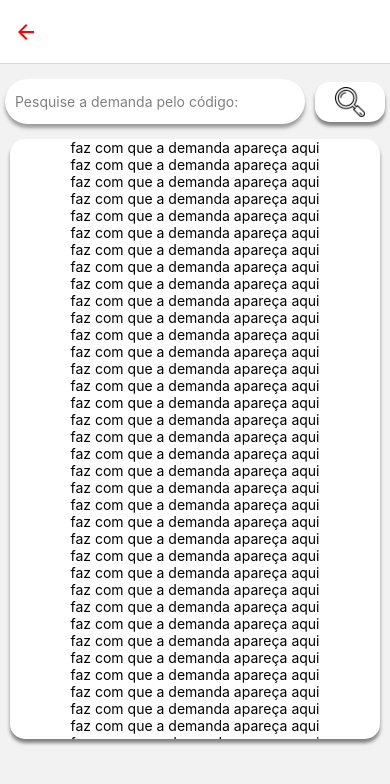
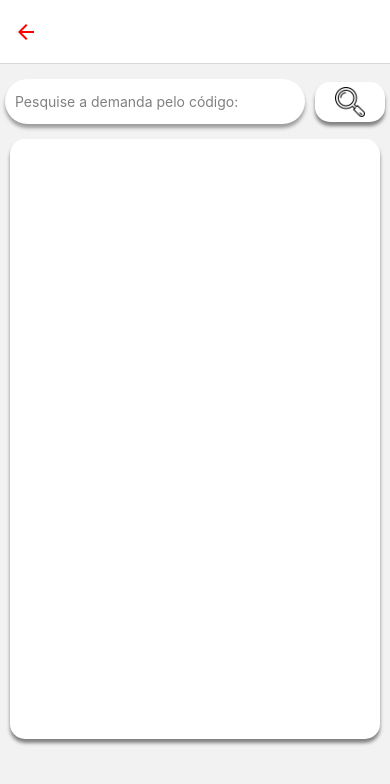
Before and after one commit to EduardoSBM/Tranportadora-React-Native, a React Native app: screen /PesquisaouDeletaDemanda in a window 390 px wide. Shown: the top 784 px of the page. Built offline with nearby package versions, Linux system fonts and the light colour scheme.

Commit message:
os tres deletar e pesquisar ta pronto

```diff
--- a/Screens/PesquisaouDeletaCaminhao.js
+++ b/Screens/PesquisaouDeletaCaminhao.js
@@ -10,7 +10,7 @@ export default function PesquisaouDeletaCaminhao({ navigation }) {
   const [pesquisa, setPesquisa] = useState(null)
 
 
-  function search(){
+  function Search(){
     const caminhao = collection(database, 'Caminhao')
     const listen = onSnapshot(caminhao, (query) => {
       const list = []
@@ -42,7 +42,7 @@ export default function PesquisaouDeletaCaminhao({ navigation }) {
         onChange={e => setSerach(e.target.value)}
         />
         <View style={styles.square1}>
-          <TouchableOpacity onPress={search}>
+          <TouchableOpacity onPress={Search}>
           <Image
             style={styles.lupa}
             source={require('../ft/lupa.png')}
--- a/Screens/PesquisaouDeletaDemanda.js
+++ b/Screens/PesquisaouDeletaDemanda.js
@@ -3,13 +3,14 @@ import { View, StyleSheet, Text, TextInput, Image, TouchableOpacity } from 'reac
 import {database, doc, deleteDoc} from '../configs/firebaseConfig';
 import { onSnapshot, collection } from 'firebase/firestore';
 import { FlatList, ScrollView } from 'react-native-gesture-handler';
+import AntDesign from '@expo/vector-icons/AntDesign';
 
 export default function PesquisaouDeletaDemanda({ navigation }) {
 
   const [pesquisa, setPesquisa] = useState([])
 
-  function PesquisaDemanda(){
-    const PesquisaDemanda = collection(database, 'Tasks')
+  function Search(){
+    const PesquisaDemanda = collection(database, 'Demanda')
     const listen = onSnapshot(PesquisaDemanda, (query) => {
       const list = []
       query.forEach((doc) => {
@@ -17,7 +18,12 @@ export default function PesquisaouDeletaDemanda({ navigation }) {
       })
       setPesquisa(list)
     })
-    return () => listen();
+  }
+
+  function deleteDemanda(id){
+
+    const taskDocRef = doc(database, "Demanda", id);
+    deleteDoc(taskDocRef)
   }
 
 
@@ -34,7 +40,7 @@ export default function PesquisaouDeletaDemanda({ navigation }) {
         onChange={e => setSerach(e.target.value)}
         />
         <View style={styles.square1}>
-          <TouchableOpacity onPress={PesquisaDemanda}>
+          <TouchableOpacity onPress={Search}>
           <Image
             style={styles.lupa}
             source={require('../ft/lupa.png')}
@@ -44,99 +50,51 @@ export default function PesquisaouDeletaDemanda({ navigation }) {
       </View>
       <View style={styles.resultadoPesquisa}>
         <ScrollView>
-          <Text>faz com que a demanda apareça aqui</Text>
-          <Text>faz com que a demanda apareça aqui</Text>
-          <Text>faz com que a demanda apareça aqui</Text>
-          <Text>faz com que a demanda apareça aqui</Text>
-          <Text>faz com que a demanda apareça aqui</Text>
-          <Text>faz com que a demanda apareça aqui</Text>
-          <Text>faz com que a demanda apareça aqui</Text>
-          <Text>faz com que a demanda apareça aqui</Text>
-          <Text>faz com que a demanda apareça aqui</Text>
-          <Text>faz com que a demanda apareça aqui</Text>
-          <Text>faz com que a demanda apareça aqui</Text>
-          <Text>faz com que a demanda apareça aqui</Text>
-          <Text>faz com que a demanda apareça aqui</Text>
-          <Text>faz com que a demanda apareça aqui</Text>
-          <Text>faz com que a demanda apareça aqui</Text>
-          <Text>faz com que a demanda apareça aqui</Text>
-          <Text>faz com que a demanda apareça aqui</Text>
-          <Text>faz com que a demanda apareça aqui</Text>
-          <Text>faz com que a demanda apareça aqui</Text>
-          <Text>faz com que a demanda apareça aqui</Text>
-          <Text>faz com que a demanda apareça aqui</Text>
-          <Text>faz com que a demanda apareça aqui</Text>
-          <Text>faz com que a demanda apareça aqui</Text>
-          <Text>faz com que a demanda apareça aqui</Text>
-          <Text>faz com que a demanda apareça aqui</Text>
-          <Text>faz com que a demanda apareça aqui</Text>
-          <Text>faz com que a demanda apareça aqui</Text>
-          <Text>faz com que a demanda apareça aqui</Text>
-          <Text>faz com que a demanda apareça aqui</Text>
-          <Text>faz com que a demanda apareça aqui</Text>
-          <Text>faz com que a demanda apareça aqui</Text>
-          <Text>faz com que a demanda apareça aqui</Text>
-          <Text>faz com que a demanda apareça aqui</Text>
-          <Text>faz com que a demanda apareça aqui</Text>
-          <Text>faz com que a demanda apareça aqui</Text>
-          <Text>faz com que a demanda apareça aqui</Text>
-          <Text>faz com que a demanda apareça aqui</Text>
-          <Text>faz com que a demanda apareça aqui</Text>
-          <Text>faz com que a demanda apareça aqui</Text>
-          <Text>faz com que a demanda apareça aqui</Text>
-          <Text>faz com que a demanda apareça aqui</Text>
-          <Text>faz com que a demanda apareça aqui</Text>
-          <Text>faz com que a demanda apareça aqui</Text>
-          <Text>faz com que a demanda apareça aqui</Text>
-          <Text>faz com que a demanda apareça aqui</Text>
-          <Text>faz com que a demanda apareça aqui</Text>
-          <Text>faz com que a demanda apareça aqui</Text>
-          <Text>faz com que a demanda apareça aqui</Text>
-          <Text>faz com que a demanda apareça aqui</Text>
-          <Text>faz com que a demanda apareça aqui</Text>
-          <Text>faz com que a demanda apareça aqui</Text>
-          <Text>faz com que a demanda apareça aqui</Text>
-          <Text>faz com que a demanda apareça aqui</Text>
-          <Text>faz com que a demanda apareça aqui</Text>
-          <Text>faz com que a demanda apareça aqui</Text>
-          <Text>faz com que a demanda apareça aqui</Text>
-          <Text>faz com que a demanda apareça aqui</Text>
-          <Text>faz com que a demanda apareça aqui</Text>
-          <Text>faz com que a demanda apareça aqui</Text>
-          <Text>faz com que a demanda apareça aqui</Text>
-          <Text>faz com que a demanda apareça aqui</Text>
-          <Text>faz com que a demanda apareça aqui</Text>
-          <Text>faz com que a demanda apareça aqui</Text>
-          <Text>faz com que a demanda apareça aqui</Text>
-          <Text>faz com que a demanda apareça aqui</Text>
-          <Text>faz com que a demanda apareça aqui</Text>
-          <Text>faz com que a demanda apareça aqui</Text>
-          <Text>faz com que a demanda apareça aqui</Text>
-          <Text>faz com que a demanda apareça aqui</Text>
-          <Text>faz com que a demanda apareça aqui</Text>
-          <Text>faz com que a demanda apareça aqui</Text>
-          <Text>faz com que a demanda apareça aqui</Text>
-          <Text>faz com que a demanda apareça aqui</Text>
-          <Text>faz com que a demanda apareça aqui</Text>
-          <Text>faz com que a demanda apareça aqui</Text>
-          <Text>faz com que a demanda apareça aqui</Text>
-          <Text>faz com que a demanda apareça aqui</Text>
-          <Text>faz com que a demanda apareça aqui</Text>
-          <Text>faz com que a demanda apareça aqui</Text>
-          <Text>faz com que a demanda apareça aqui</Text>
-          <Text>faz com que a demanda apareça aqui</Text>
-          <Text>faz com que a demanda apareça aqui</Text>
-          <Text>faz com que a demanda apareça aqui</Text>
-          <Text>faz com que a demanda apareça aqui</Text>
-          <Text>faz com que a demanda apareça aqui</Text>
-          <Text>faz com que a demanda apareça aqui</Text>
-          <Text>faz com que a demanda apareça aqui</Text>
-          <Text>faz com que a demanda apareça aqui</Text>
-          <Text>faz com que a demanda apareça aqui</Text>
-          <Text>faz com que a demanda apareça aqui</Text>
-          <Text>faz com que a demanda apareça aqui</Text>
-
-
+        <FlatList
+            data = {pesquisa}
+            renderItem={({item})=> {
+              return(
+                <View style={styles.valordemanda}>
+                  <View style={styles.valordemandacod}>
+                    <Text style={styles.valordemandacodtxt}>{item.destinatario}</Text>
+                  </View>
+                  <View style={styles.valordemandaprodtsegrd}>
+                    <Text style={styles.valordemandaprodtsegrdtxt}>{item.carga}</Text>
+                  </View>
+                  <View style={styles.valor}>
+                    <Text style={styles.valortxt}>Endereço do destinatario: {item.enderecoDestinatario}</Text>
+                  </View>
+                  <View style={styles.valordemandametdpendt}>
+                    <View style={styles.valordemandametd}>
+                      <Text style={styles.valordemandametdtxt}>EndereçoRemetente: {item.enderecoRemetente}</Text>
+                    </View>
+                    <View style={styles.valordemandapendt}>
+                      <Text style={styles.valordemandapendttext}>Método: {item.metodoEntrega}</Text>
+                    </View>
+                    <View style={styles.valordemandapendt}>
+                      <Text style={styles.valordemandapendttext}>Peso: {item.peso}</Text>
+                    </View>
+                    <View style={styles.valordemandapendt}>
+                      <Text style={styles.valordemandapendttext}>Remetente: {item.remetente}</Text>
+                    </View>
+                    <View style={styles.valordemandapendt}>
+                      <Text style={styles.valordemandapendttext}>Valor: {item.valor}</Text>
+                    </View>
+                    <View style={styles.valordemandapendt}>
+                      <Text style={styles.valordemandapendttext}>Volume: {item.volume}</Text>
+                    </View>
+                  </View>
+                  <TouchableOpacity
+                    style={styles.btnDeleteTask}
+                    onPress={()=>{
+                      deleteDemanda(item.id)
+                    }}>
+                    <AntDesign name="delete" size={24} color="#373D20" />
+                </TouchableOpacity>
+                </View>
+              )
+            }}
+          />
         </ScrollView>
       </View>
     </View>
@@ -211,4 +169,94 @@ const styles = StyleSheet.create({
     shadowRadius: 3.84,  // Raio da sombra
     elevation: 5,  // Para Android, adiciona elevação
   },
+  valordemanda: {
+    margin: 40,
+    width: 320,
+    height: 240,
+    borderRadius: 15,
+    marginHorizontal: 5,
+    alignItems: "center",
+    backgroundColor: 'white', // Para garantir que a sombra seja visível
+    shadowColor: 'gray',  // Cor da sombra
+    shadowOffset: { width: 0, height: 4 },  // Deslocamento da sombra
+    shadowOpacity: 1.25,  // Opacidade da sombra
+    shadowRadius: 3.84,  // Raio da sombra
+    elevation: 5,  // Para Android, adiciona elevação
+  },
+  valordemandacod: {
+    width: '100%',
+    height: '10%',
+  },
+  valordemandacodtxt: {
+    margin: 5,
+    color: 'red',
+    marginLeft: 270,
+    fontSize: 10,
+  },
+  valordemandaprodtsegrd: {
+    width: '100%',
+    height: '15%',
+    alignItems: 'center',
+    justifyContent: 'center',
+  },
+  valordemandaprodtsegrdtxt: {
+    fontSize: 20,
+  },
+  valor: {
+    width: '100%',
+    height: '15%',
+    alignItems: 'center',
+    justifyContent: 'center',
+  },
+  valortxt: {
+    color: 'gray',
+    fontSize: 16,
+    fontStyle: 'italic',
+  },
+  valordemandametdpendt: {
+    width: '100%',
+    height: '22.5%',
+    flexDirection: 'row',
+  },
+  valordemandametd: {
+    width: '50%',
+    height: '100%',
+    alignItems: 'center',
+    justifyContent: 'center',
+  },
+  valordemandametdtxt: {
+    fontSize: 16,
+  },
+  valordemandapendt: {
+    width: '50%',
+    height: '100%',
+    alignItems: 'center',
+    justifyContent: 'center',
+  },
+  valordemandapendttext: {
+    fontSize: 12,
+  },
+  valordemandabancoendereco: {
+    width: '100%',
+    height: '22.5%',
+    flexDirection: 'row',
+  },
+  valordemandabanco: {
+    width: '50%',
+    height: '100%',
+    alignItems: 'center',
+    justifyContent: 'center',
+  },
+  valordemandabancotxt: {
+    fontSize: 16,
+  },
+  valordemandaendereco: {
+    width: '50%',
+    height: '100%',
+    alignItems: 'center',
+    justifyContent: 'center',
+  },
+  valordemandaenderecotxt: {
+    fontSize: 15,
+  },
 });
--- a/Screens/PesquisaouDeletaMotorista.js
+++ b/Screens/PesquisaouDeletaMotorista.js
@@ -3,22 +3,30 @@ import { View, StyleSheet, Text, TextInput, Image, TouchableOpacity } from 'reac
 import {database, doc, deleteDoc} from '../configs/firebaseConfig';
 import { onSnapshot, collection } from 'firebase/firestore';
 import { FlatList, ScrollView } from 'react-native-gesture-handler';
+import AntDesign from '@expo/vector-icons/AntDesign';
+
 
 export default function PesquisaouDeletaMotorista({ navigation }) {
 
   const [pesquisa, setPesquisa] = useState([])
 
-  function PesquisaDemanda(){
-    const PesquisaDemanda = collection(database, 'Tasks')
-    const listen = onSnapshot(PesquisaDemanda, (query) => {
+  function Search(){
+    const PesquisaMotorista = collection(database, 'motorista')
+    const listen = onSnapshot(PesquisaMotorista, (query) => {
       const list = []
       query.forEach((doc) => {
         list.push({...doc.data(), id: doc.id})
       })
       setPesquisa(list)
     })
-    return () => listen();
   }
+
+  function deleteMotorista(id){
+
+    const taskDocRef = doc(database, "motorista", id);
+    deleteDoc(taskDocRef)
+
+}
 
 
   return (
@@ -34,7 +42,7 @@ export default function PesquisaouDeletaMotorista({ navigation }) {
         onChange={e => setSerach(e.target.value)}
         />
         <View style={styles.square1}>
-          <TouchableOpacity onPress={PesquisaDemanda}>
+          <TouchableOpacity onPress={Search}>
           <Image
             style={styles.lupa}
             source={require('../ft/lupa.png')}
@@ -44,99 +52,36 @@ export default function PesquisaouDeletaMotorista({ navigation }) {
       </View>
       <View style={styles.resultadoPesquisa}>
         <ScrollView>
-          <Text>faz com que a demanda apareça aqui</Text>
-          <Text>faz com que a demanda apareça aqui</Text>
-          <Text>faz com que a demanda apareça aqui</Text>
-          <Text>faz com que a demanda apareça aqui</Text>
-          <Text>faz com que a demanda apareça aqui</Text>
-          <Text>faz com que a demanda apareça aqui</Text>
-          <Text>faz com que a demanda apareça aqui</Text>
-          <Text>faz com que a demanda apareça aqui</Text>
-          <Text>faz com que a demanda apareça aqui</Text>
-          <Text>faz com que a demanda apareça aqui</Text>
-          <Text>faz com que a demanda apareça aqui</Text>
-          <Text>faz com que a demanda apareça aqui</Text>
-          <Text>faz com que a demanda apareça aqui</Text>
-          <Text>faz com que a demanda apareça aqui</Text>
-          <Text>faz com que a demanda apareça aqui</Text>
-          <Text>faz com que a demanda apareça aqui</Text>
-          <Text>faz com que a demanda apareça aqui</Text>
-          <Text>faz com que a demanda apareça aqui</Text>
-          <Text>faz com que a demanda apareça aqui</Text>
-          <Text>faz com que a demanda apareça aqui</Text>
-          <Text>faz com que a demanda apareça aqui</Text>
-          <Text>faz com que a demanda apareça aqui</Text>
-          <Text>faz com que a demanda apareça aqui</Text>
-          <Text>faz com que a demanda apareça aqui</Text>
-          <Text>faz com que a demanda apareça aqui</Text>
-          <Text>faz com que a demanda apareça aqui</Text>
-          <Text>faz com que a demanda apareça aqui</Text>
-          <Text>faz com que a demanda apareça aqui</Text>
-          <Text>faz com que a demanda apareça aqui</Text>
-          <Text>faz com que a demanda apareça aqui</Text>
-          <Text>faz com que a demanda apareça aqui</Text>
-          <Text>faz com que a demanda apareça aqui</Text>
-          <Text>faz com que a demanda apareça aqui</Text>
-          <Text>faz com que a demanda apareça aqui</Text>
-          <Text>faz com que a demanda apareça aqui</Text>
-          <Text>faz com que a demanda apareça aqui</Text>
-          <Text>faz com que a demanda apareça aqui</Text>
-          <Text>faz com que a demanda apareça aqui</Text>
-          <Text>faz com que a demanda apareça aqui</Text>
-          <Text>faz com que a demanda apareça aqui</Text>
-          <Text>faz com que a demanda apareça aqui</Text>
-          <Text>faz com que a demanda apareça aqui</Text>
-          <Text>faz com que a demanda apareça aqui</Text>
-          <Text>faz com que a demanda apareça aqui</Text>
-          <Text>faz com que a demanda apareça aqui</Text>
-          <Text>faz com que a demanda apareça aqui</Text>
-          <Text>faz com que a demanda apareça aqui</Text>
-          <Text>faz com que a demanda apareça aqui</Text>
-          <Text>faz com que a demanda apareça aqui</Text>
-          <Text>faz com que a demanda apareça aqui</Text>
-          <Text>faz com que a demanda apareça aqui</Text>
-          <Text>faz com que a demanda apareça aqui</Text>
-          <Text>faz com que a demanda apareça aqui</Text>
-          <Text>faz com que a demanda apareça aqui</Text>
-          <Text>faz com que a demanda apareça aqui</Text>
-          <Text>faz com que a demanda apareça aqui</Text>
-          <Text>faz com que a demanda apareça aqui</Text>
-          <Text>faz com que a demanda apareça aqui</Text>
-          <Text>faz com que a demanda apareça aqui</Text>
-          <Text>faz com que a demanda apareça aqui</Text>
-          <Text>faz com que a demanda apareça aqui</Text>
-          <Text>faz com que a demanda apareça aqui</Text>
-          <Text>faz com que a demanda apareça aqui</Text>
-          <Text>faz com que a demanda apareça aqui</Text>
-          <Text>faz com que a demanda apareça aqui</Text>
-          <Text>faz com que a demanda apareça aqui</Text>
-          <Text>faz com que a demanda apareça aqui</Text>
-          <Text>faz com que a demanda apareça aqui</Text>
-          <Text>faz com que a demanda apareça aqui</Text>
-          <Text>faz com que a demanda apareça aqui</Text>
-          <Text>faz com que a demanda apareça aqui</Text>
-          <Text>faz com que a demanda apareça aqui</Text>
-          <Text>faz com que a demanda apareça aqui</Text>
-          <Text>faz com que a demanda apareça aqui</Text>
-          <Text>faz com que a demanda apareça aqui</Text>
-          <Text>faz com que a demanda apareça aqui</Text>
-          <Text>faz com que a demanda apareça aqui</Text>
-          <Text>faz com que a demanda apareça aqui</Text>
-          <Text>faz com que a demanda apareça aqui</Text>
-          <Text>faz com que a demanda apareça aqui</Text>
-          <Text>faz com que a demanda apareça aqui</Text>
-          <Text>faz com que a demanda apareça aqui</Text>
-          <Text>faz com que a demanda apareça aqui</Text>
-          <Text>faz com que a demanda apareça aqui</Text>
-          <Text>faz com que a demanda apareça aqui</Text>
-          <Text>faz com que a demanda apareça aqui</Text>
-          <Text>faz com que a demanda apareça aqui</Text>
-          <Text>faz com que a demanda apareça aqui</Text>
-          <Text>faz com que a demanda apareça aqui</Text>
-          <Text>faz com que a demanda apareça aqui</Text>
-          <Text>faz com que a demanda apareça aqui</Text>
+        <FlatList
+            data = {pesquisa}
+            renderItem={({item})=> {
+              return(
+                <View style={styles.valordemanda}>
+                  <View style={styles.valordemandacod}>
 
-
+                  </View>
+                  <View style={styles.valordemandaprodtsegrd}>
+                    <Text style={styles.valordemandaprodtsegrdtxt}>{item.nome}</Text>
+                  </View>
+                  <View style={styles.valor}>
+                    <Text style={styles.valortxt}>CPF: {item.cpf}</Text>
+                  </View>
+                  <View style={styles.valordemandametdpendt}>
+                    <View style={styles.valordemandametd}>
+                      <Text style={styles.valordemandametdtxt}>Carga Horária: {item.cargahoraria}</Text>
+                    </View>
+                  </View>
+                  <TouchableOpacity
+                    style={styles.btnDeleteTask}
+                    onPress={()=>{
+                      deleteMotorista(item.id)
+                    }}>
+                    <AntDesign name="delete" size={24} color="#373D20" />
+                </TouchableOpacity>
+                </View>
+              )
+            }}
+          />
         </ScrollView>
       </View>
     </View>
@@ -211,4 +156,95 @@ const styles = StyleSheet.create({
     shadowRadius: 3.84,  // Raio da sombra
     elevation: 5,  // Para Android, adiciona elevação
   },
+  valordemanda: {
+    margin: 20,
+    width: 320,
+    height: 190,
+    borderRadius: 15,
+    marginHorizontal: 5,
+    alignItems: "center",
+    backgroundColor: 'white', // Para garantir que a sombra seja visível
+    shadowColor: 'gray',  // Cor da sombra
+    shadowOffset: { width: 0, height: 4 },  // Deslocamento da sombra
+    shadowOpacity: 1.25,  // Opacidade da sombra
+    shadowRadius: 3.84,  // Raio da sombra
+    elevation: 5,  // Para Android, adiciona elevação
+  },
+  valordemandacod: {
+    width: '100%',
+    height: '10%',
+  },
+  valordemandacodtxt: {
+    margin: 5,
+    color: 'red',
+    marginLeft: 270,
+    fontSize: 10,
+  },
+  valordemandaprodtsegrd: {
+    width: '100%',
+    height: '15%',
+    alignItems: 'center',
+    justifyContent: 'center',
+  },
+  valordemandaprodtsegrdtxt: {
+    fontSize: 20,
+  },
+  valor: {
+    width: '100%',
+    height: '15%',
+    alignItems: 'center',
+    justifyContent: 'center',
+  },
+  valortxt: {
+    color: 'gray',
+    fontSize: 16,
+    fontStyle: 'italic',
+  },
+  valordemandametdpendt: {
+    width: '100%',
+    height: '22.5%',
+    flexDirection: 'row',
+  },
+  valordemandametd: {
+    width: '50%',
+    height: '100%',
+    alignItems: 'center',
+    justifyContent: 'center',
+  },
+  valordemandametdtxt: {
+    fontSize: 16,
+
+  },
+  valordemandapendt: {
+    width: '50%',
+    height: '100%',
+    alignItems: 'center',
+    justifyContent: 'center',
+  },
+  valordemandapendttext: {
+    fontSize: 12,
+  },
+  valordemandabancoendereco: {
+    width: '100%',
+    height: '22.5%',
+    flexDirection: 'row',
+  },
+  valordemandabanco: {
+    width: '50%',
+    height: '100%',
+    alignItems: 'center',
+    justifyContent: 'center',
+  },
+  valordemandabancotxt: {
+    fontSize: 16,
+  },
+  valordemandaendereco: {
+    width: '50%',
+    height: '100%',
+    alignItems: 'center',
+    justifyContent: 'center',
+  },
+  valordemandaenderecotxt: {
+    fontSize: 15,
+  },
 });
--- a/package.json
+++ b/package.json
@@ -9,6 +9,7 @@
     "web": "expo start --web"
   },
   "dependencies": {
+    "@ant-design/react-native": "^5.1.3",
     "@expo/metro-runtime": "~3.2.1",
     "@react-native-community/viewpager": "5.0.11",
     "@react-native-firebase/firestore": "^20.1.0",
```
Also changed, not shown: 1 other file (tests, documents, lock files or other folders).
